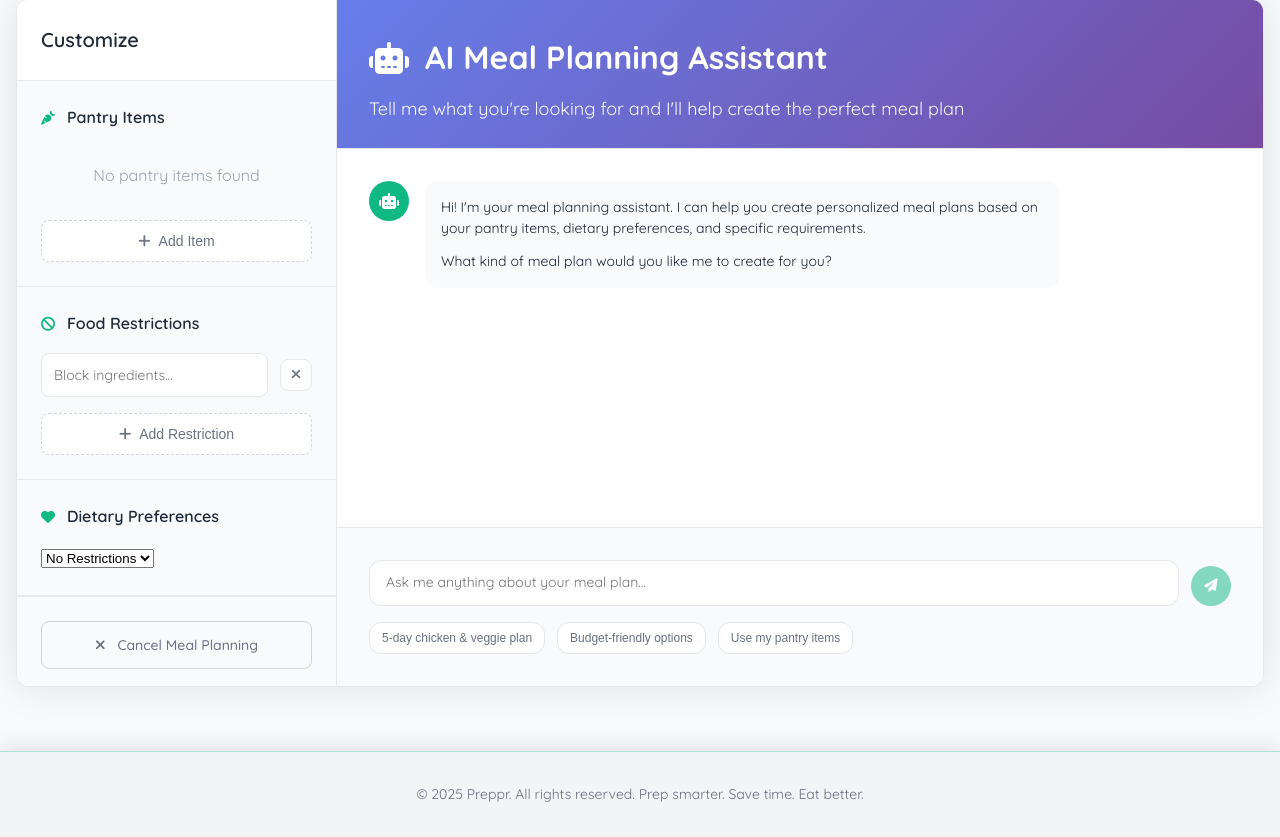
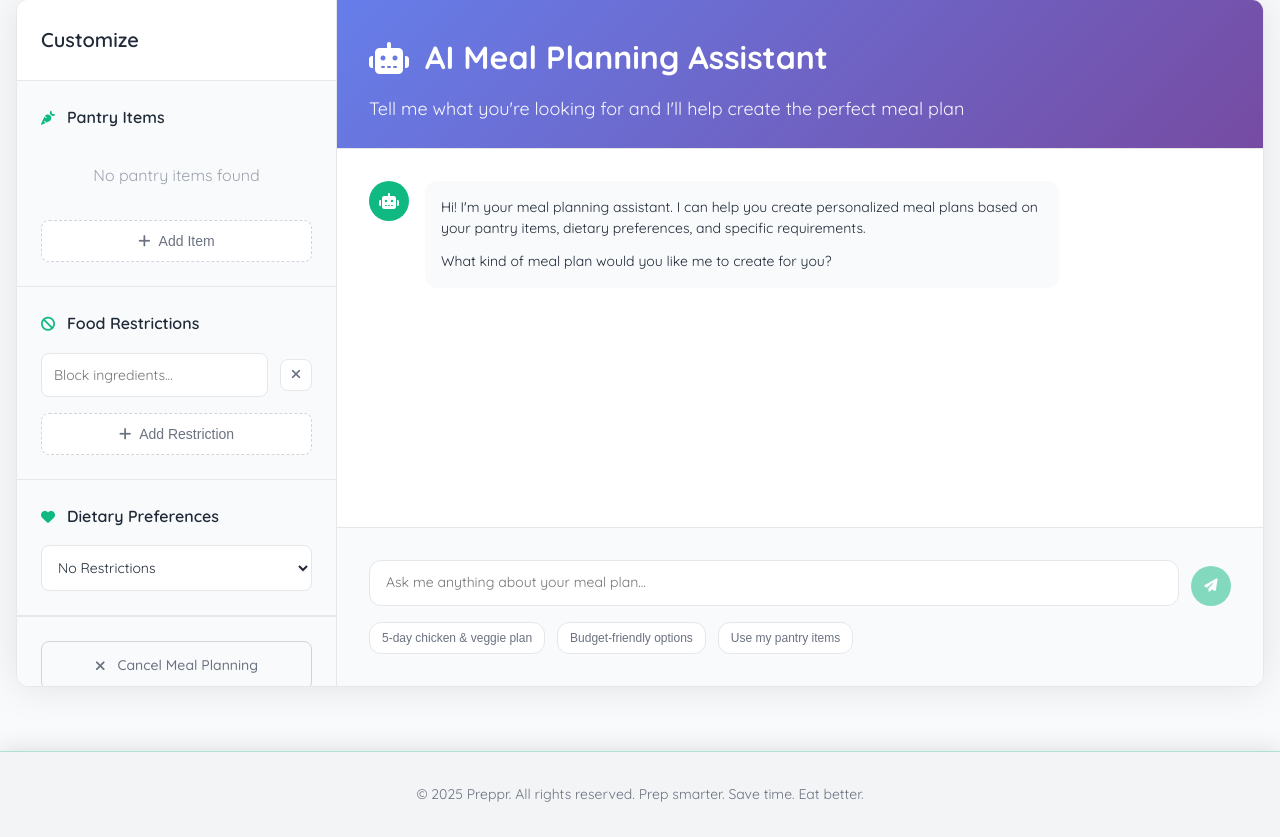
Before and after one commit to michaelzwang13/smartkart, a Flask app: template src/templates/advanced_meal_planning.html in a window 1280 px wide. Shown: the part 97-934 px from the top of the page. Run offline with Flask 3, Linux system fonts and the light colour scheme; the template is opened without the code that fills it, so the values that code supplies are empty.

Commit message:
fixed dropdown ui

```diff
--- a/src/templates/advanced_meal_planning.html
+++ b/src/templates/advanced_meal_planning.html
@@ -208,6 +208,30 @@
         background: var(--error-color);
         border-color: var(--error-color);
         color: white;
+      }
+
+      /* Form select styling */
+      .form-select {
+        width: 100%;
+        padding: var(--spacing-sm);
+        border: 1px solid var(--border-light);
+        border-radius: var(--radius-md);
+        font-size: 0.875rem;
+        font-family: var(--font-family);
+        background: var(--bg-primary);
+        color: var(--text-primary);
+        cursor: pointer;
+        transition: all 0.2s ease;
+      }
+
+      .form-select:focus {
+        outline: none;
+        border-color: var(--primary-color);
+        box-shadow: 0 0 0 3px rgba(16, 185, 129, 0.1);
+      }
+
+      .form-select:hover {
+        border-color: var(--border-medium);
       }
 
       /* Main chat area */
```
